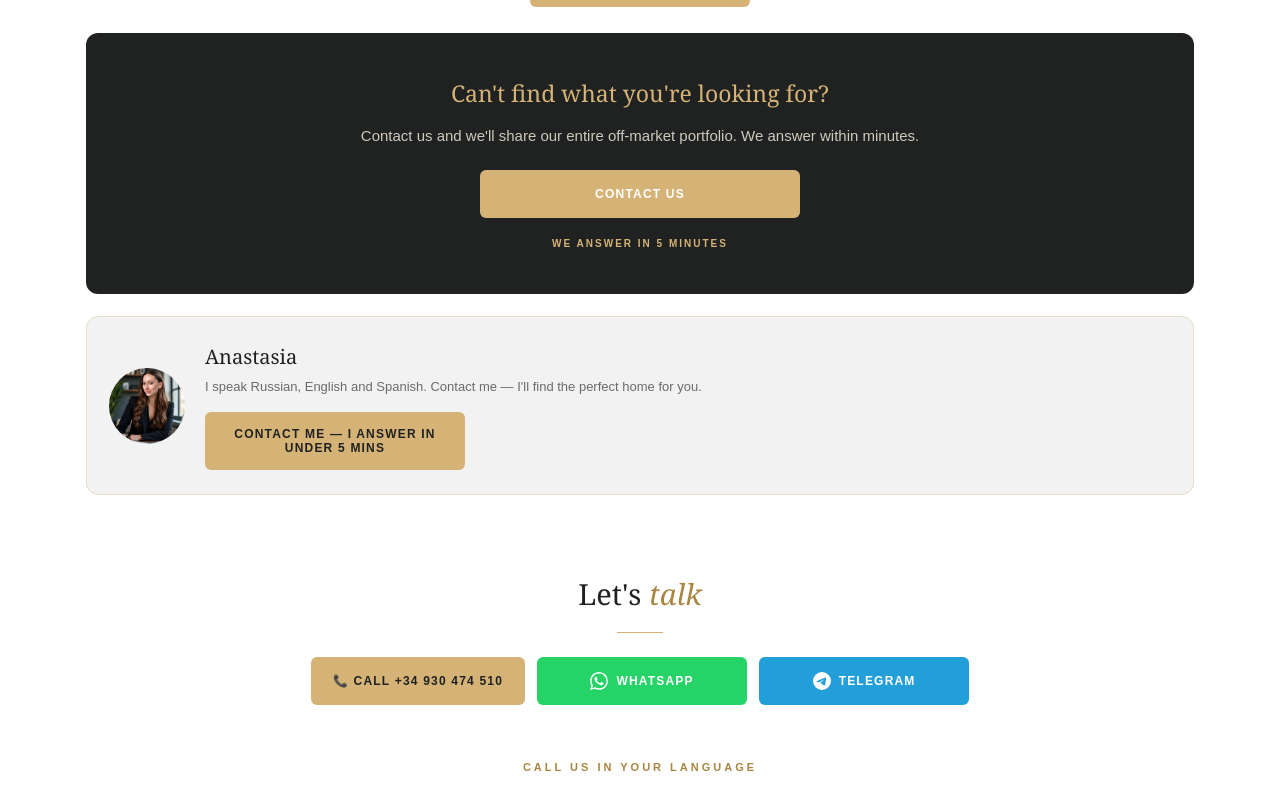
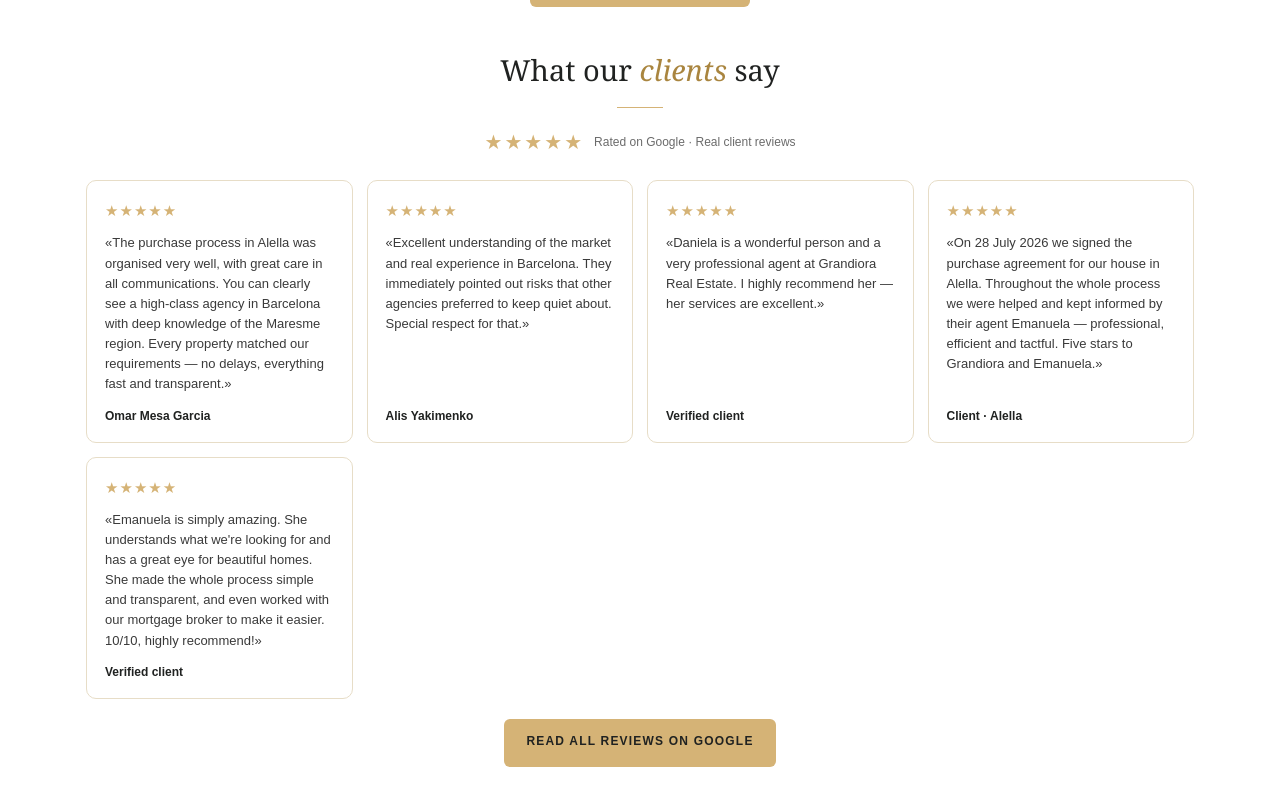
Before and after one commit to grandiorarealestate-wq/grandiora_es_landing, a SvelteKit app: page / in a window 1280 px wide. Shown: the part 2237-3028 px from the top of the page. Built offline with nearby package versions, Linux system fonts and the light colour scheme.

Commit message:
feat: add client reviews section (5 real Google reviews)

```diff
--- a/src/lib/styles/app.scss
+++ b/src/lib/styles/app.scss
@@ -471,6 +471,76 @@ h2.sec {
 		color: $gold;
 		text-transform: uppercase;
 		font-weight: 700;
+	}
+}
+
+// ===== Reviews =====
+.reviews {
+	text-align: center;
+
+	.rev-rating {
+		display: flex;
+		align-items: center;
+		justify-content: center;
+		gap: 10px;
+		margin: -6px 0 22px;
+
+		.stars {
+			color: $gold;
+			font-size: 20px;
+			letter-spacing: 2px;
+		}
+		.rev-note {
+			font-size: 12px;
+			color: $muted;
+			font-weight: 300;
+		}
+	}
+
+	.rev-grid {
+		display: grid;
+		grid-template-columns: repeat(auto-fit, minmax(240px, 1fr));
+		gap: 14px;
+		text-align: left;
+	}
+
+	.rev-card {
+		background: #fff;
+		border: 1px solid $line;
+		border-radius: 10px;
+		padding: 18px 18px 16px;
+		display: flex;
+		flex-direction: column;
+
+		.rev-stars {
+			color: $gold;
+			font-size: 15px;
+			letter-spacing: 1px;
+			margin-bottom: 10px;
+		}
+
+		p {
+			font-size: 13px;
+			line-height: 1.55;
+			color: #3a3a3a;
+			font-weight: 300;
+			flex: 1;
+			margin: 0 0 12px;
+		}
+
+		.rev-name {
+			font-size: 12px;
+			font-weight: 600;
+			color: $black;
+		}
+	}
+
+	.rev-more {
+		margin-top: 20px;
+
+		.btn {
+			display: inline-block;
+		}
 	}
 }
 
--- a/src/routes/+page.svelte
+++ b/src/routes/+page.svelte
@@ -61,6 +61,46 @@
 	{/if}
 </div>
 
+<div class="wrap reviews-sec" style="margin-top:26px">
+	<div class="reviews">
+		<h2 class="sec">What our <span>clients</span> say</h2>
+		<div class="rev-rating">
+			<span class="stars">★★★★★</span>
+			<span class="rev-note">Rated on Google · Real client reviews</span>
+		</div>
+		<div class="rev-grid">
+			<div class="rev-card">
+				<div class="rev-stars">★★★★★</div>
+				<p>«The purchase process in Alella was organised very well, with great care in all communications. You can clearly see a high-class agency in Barcelona with deep knowledge of the Maresme region. Every property matched our requirements — no delays, everything fast and transparent.»</p>
+				<div class="rev-name">Omar Mesa Garcia</div>
+			</div>
+			<div class="rev-card">
+				<div class="rev-stars">★★★★★</div>
+				<p>«Excellent understanding of the market and real experience in Barcelona. They immediately pointed out risks that other agencies preferred to keep quiet about. Special respect for that.»</p>
+				<div class="rev-name">Alis Yakimenko</div>
+			</div>
+			<div class="rev-card">
+				<div class="rev-stars">★★★★★</div>
+				<p>«Daniela is a wonderful person and a very professional agent at Grandiora Real Estate. I highly recommend her — her services are excellent.»</p>
+				<div class="rev-name">Verified client</div>
+			</div>
+			<div class="rev-card">
+				<div class="rev-stars">★★★★★</div>
+				<p>«On 28 July 2026 we signed the purchase agreement for our house in Alella. Throughout the whole process we were helped and kept informed by their agent Emanuela — professional, efficient and tactful. Five stars to Grandiora and Emanuela.»</p>
+				<div class="rev-name">Client · Alella</div>
+			</div>
+			<div class="rev-card">
+				<div class="rev-stars">★★★★★</div>
+				<p>«Emanuela is simply amazing. She understands what we're looking for and has a great eye for beautiful homes. She made the whole process simple and transparent, and even worked with our mortgage broker to make it easier. 10/10, highly recommend!»</p>
+				<div class="rev-name">Verified client</div>
+			</div>
+		</div>
+		<div class="rev-more">
+			<a class="btn" href="https://maps.app.goo.gl/FJBSBULG3MohFQcs7" target="_blank" rel="noopener">Read all reviews on Google</a>
+		</div>
+	</div>
+</div>
+
 <div class="wrap" style="margin-top:26px">
 	<div class="offmarket">
 		<h3>Can't find what you're looking for?</h3>
```
